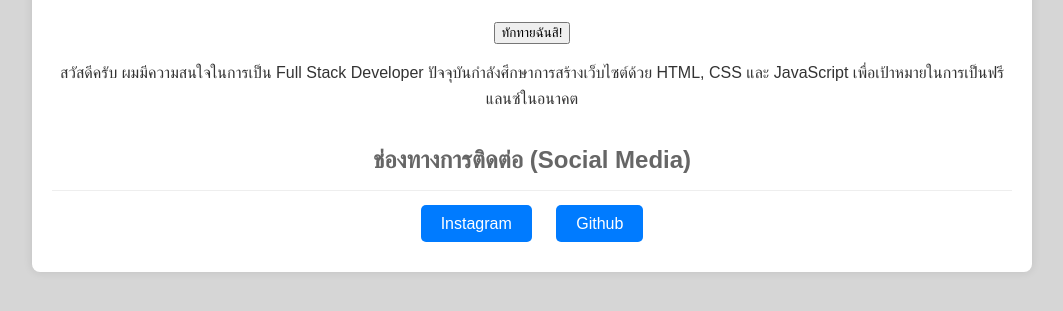
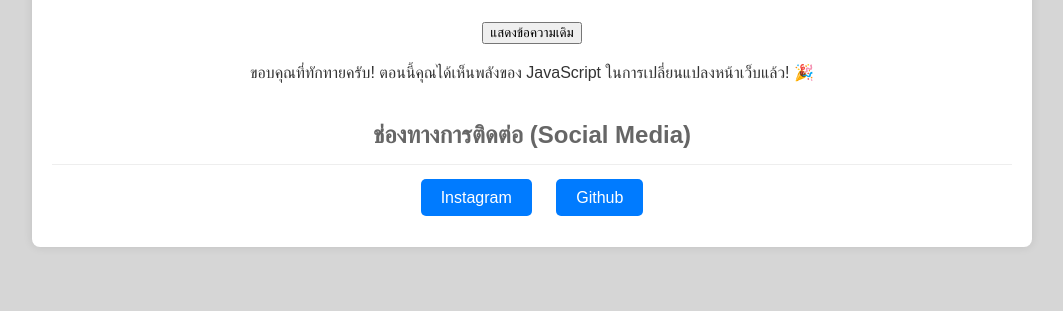
Before and after one commit to PxnkMxn/Portfolio, a plain HTML site: page index.html in a window 1280 px wide. Both pictures are taken after a click on the button "ทักทายฉันสิ!". Shown: the part 303-614 px from the top of the page, without its empty margins (108-1171 px from the left). Drawn offline with Linux system fonts and the light colour scheme.

Commit message:
js update

```diff
--- a/index.html
+++ b/index.html
@@ -11,7 +11,7 @@
         <img src="profile.jpg" alt="รูปโปรไฟล์ของ พลศักดิ์">
         <h1>Palasak Chaisin</h1>
         <button id="welcome-button">ทักทายฉันสิ!</button>
-        <p>
+        <p id="bio">
             สวัสดีครับ ผมมีความสนใจในการเป็น Full Stack Developer
             ปัจจุบันกำลังศึกษาการสร้างเว็บไซต์ด้วย HTML, CSS และ JavaScript
             เพื่อเป้าหมายในการเป็นฟรีแลนซ์ในอนาคต
--- a/script.js
+++ b/script.js
@@ -1,11 +1,26 @@
-// 1. ค้นหาปุ่มที่เราสร้างไว้ใน HTML แล้วเก็บไว้ในตัวแปร
+// ค้นหาปุ่มที่เราสร้างไว้ใน HTML แล้วเก็บไว้ในตัวแปร
 const greetingButton = document.querySelector("#welcome-button");
+const bioText = document.querySelector("#bio"); // <-- เพิ่มบรรทัดนี้ขึ้นมา
 
-// 2. สร้าง "หู" ขึ้นมาเพื่อรอฟังเหตุการณ์ 'click' ที่จะเกิดขึ้นบนปุ่มนี้
+// เก็บข้อความเดิมไว้ในตัวแปร
+const originalBioText = bioText.textContent;
+
+// สร้างตัวแปรสำหรับเช็ค "สถานะ"
+let isToggled = false; // เริ่มต้นคือยังไม่ได้สลับข้อความ
+
+// รอฟังเหตุการณ์ 'click' ที่ปุ่ม
 greetingButton.addEventListener('click', function() {
 
-    // 3. เมื่อมีการคลิกเกิดขึ้น ให้ทำงานในนี้
-    console.log("Button was clicked!"); // แสดงข้อความใน console เพื่อทดสอบ
-    alert("ยินดีต้อนรับสู่ Portfolio ของผมครั้บ! 😊"); // แสดงกล่องข้อความแจ้งเตือน
-
+    // ใช้ if...else เพื่อเช็คสถานะ แล้วทำงานต่างกัน
+    if (isToggled === false) { // ถ้ายังไม่ได้สลับ (เป็น false)
+        // เมื่อมีการคลิกเกิดขึ้น ให้เปลี่ยนข้อความของ bioText
+        bioText.textContent = "ขอบคุณที่ทักทายครับ! ตอนนี้คุณได้เห็นพลังของ JavaScript ในการเปลี่ยนแปลงหน้าเว็บแล้ว! 🎉"
+        greetingButton.textContent = "แสดงข้อความเดิม"; // เปลี่ยนข้อความบนปุ่ม
+        isToggled = true; // สลับสถานะเป็น true
+    } else {
+        // ถ้าสลับไปแล้ว (เป็น true)
+        bioText.textContent = originalBioText; // เปลี่ยนกลับเป็นข้อความดั้งเดิม
+        greetingButton.textContent = "ทักทายฉันสิ!"; // เปลี่ยนข้อความบนปุ่มกลับ
+        isToggled = false; // สลับสถานะเป็น false
+    }
 });
```
